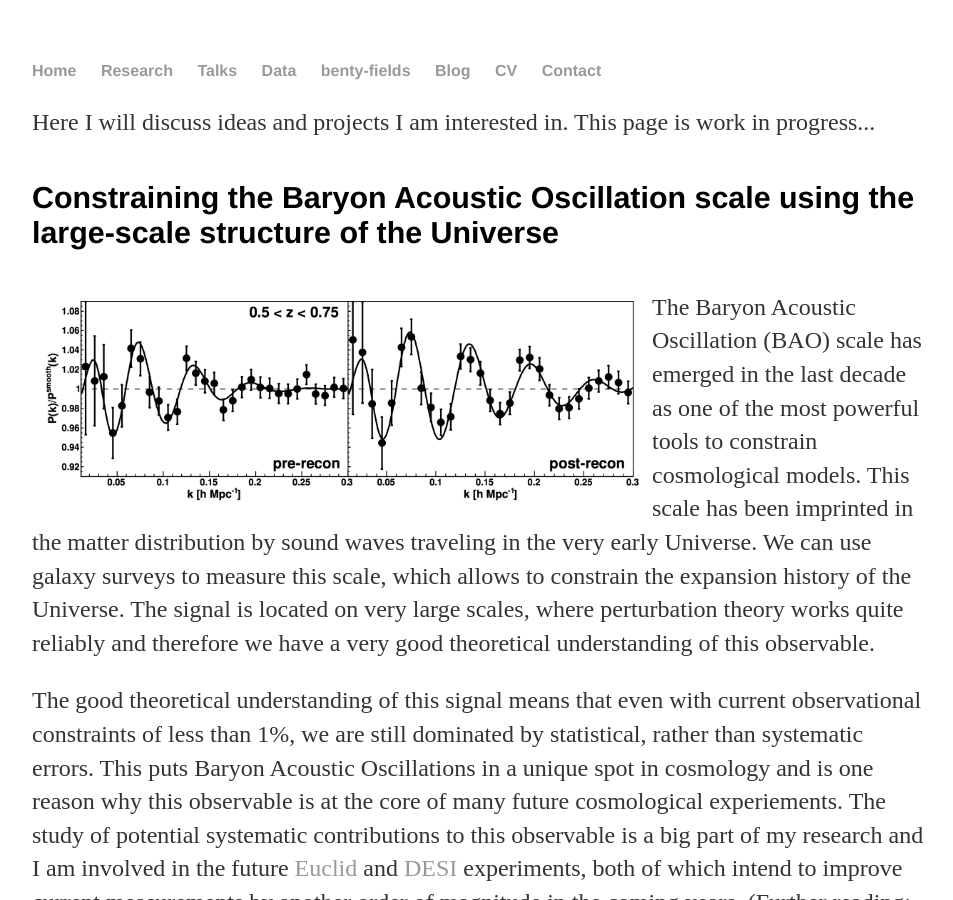
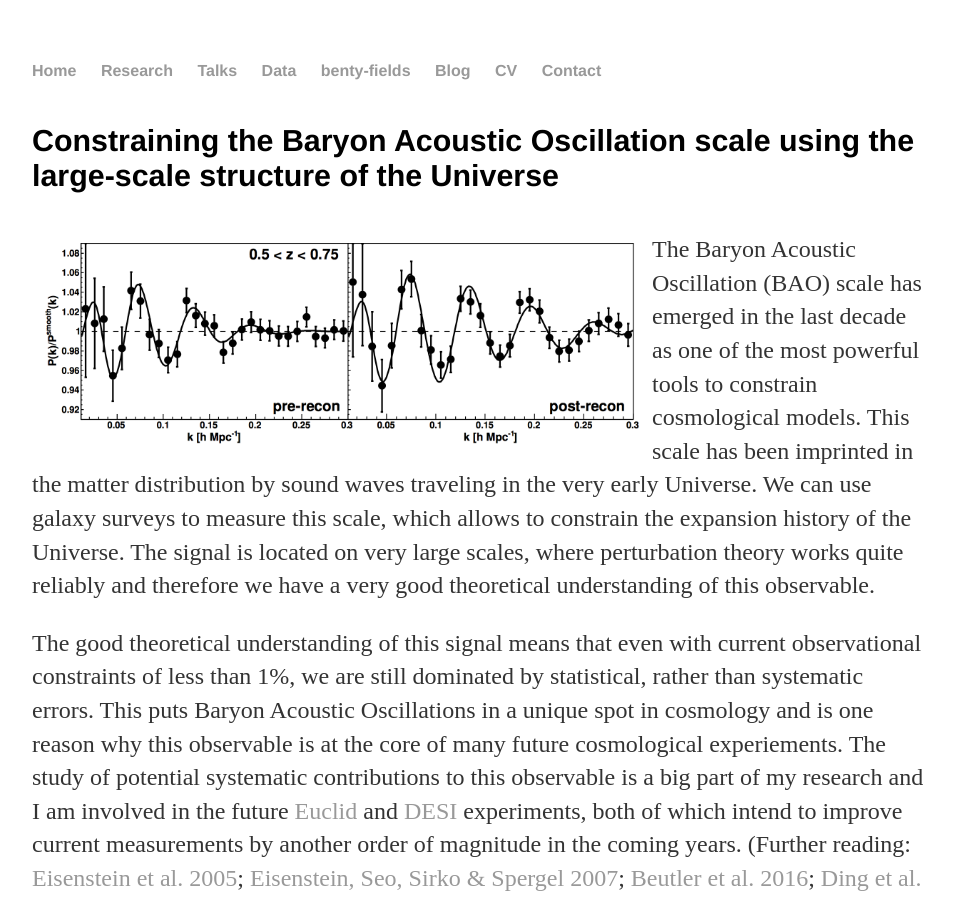
Before and after one commit to fbeutler/fbeutler.github.io, a Jekyll site: the page built from research/projects.html, in a window 1280 px wide and 900 px high. Shown: the whole window, without its empty margins (160-1113 px from the left). Built offline with Jekyll 4.4.1, drawn with Linux system fonts in a browser that asks for light colours.

Commit message:
Update projects.html

```diff
--- a/research/projects.html
+++ b/research/projects.html
@@ -4,8 +4,6 @@ title: My research projects
 ---
 
 <div id="projects" style="padding-bottom:20px">
-  <p>Here I will discuss ideas and projects I am interested in. This page is work in progress...</p>
-
   <div class="post">
     <h4>Constraining the Baryon Acoustic Oscillation scale using the large-scale structure of the Universe</h4>
 
```
